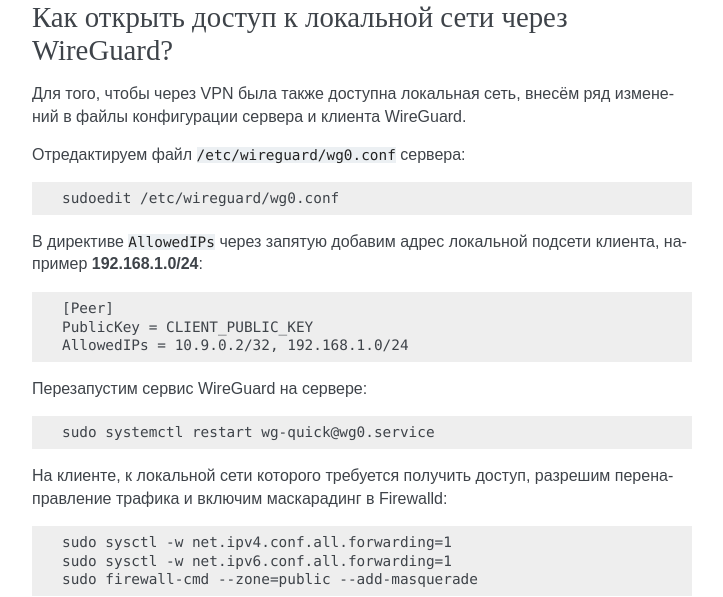
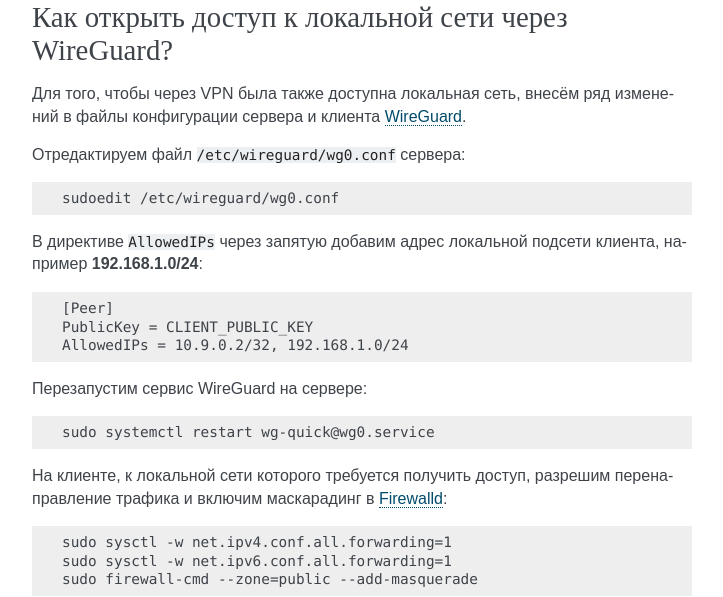
Before and after one commit to RussianFedora/FAQ, a Sphinx documentation site: the page built from source/networking.rst, in a window 1280 px wide and 900 px high, scrolled down 11981 px. Shown: the part 175-772 px from the top of the window, without its empty margins (388-1111 px from the left). Built offline with Sphinx 7.4.7, drawn with Linux system fonts in a browser that asks for light colours; comment, search, counter and statistics services are not loaded; part of the change alters nothing that is shown.

```diff
--- a/source/networking.rst
+++ b/source/networking.rst
@@ -686,7 +686,7 @@ DHCP сервер провайдера способен выдавать пом
 Как открыть доступ к локальной сети через WireGuard?
 =======================================================
 
-Для того, чтобы через VPN была также доступна локальная сеть, внесём ряд изменений в файлы конфигурации сервера и клиента WireGuard.
+Для того, чтобы через VPN была также доступна локальная сеть, внесём ряд изменений в файлы конфигурации сервера и клиента :ref:`WireGuard <using-wireguard>`.
 
 Отредактируем файл ``/etc/wireguard/wg0.conf`` сервера:
 
@@ -708,7 +708,7 @@ DHCP сервер провайдера способен выдавать пом
 
     sudo systemctl restart wg-quick@wg0.service
 
-На клиенте, к локальной сети которого требуется получить доступ, разрешим перенаправление трафика и включим маскарадинг в Firewalld:
+На клиенте, к локальной сети которого требуется получить доступ, разрешим перенаправление трафика и включим маскарадинг в :ref:`Firewalld <firewalld-about>`:
 
 .. code-block:: text
 
```
